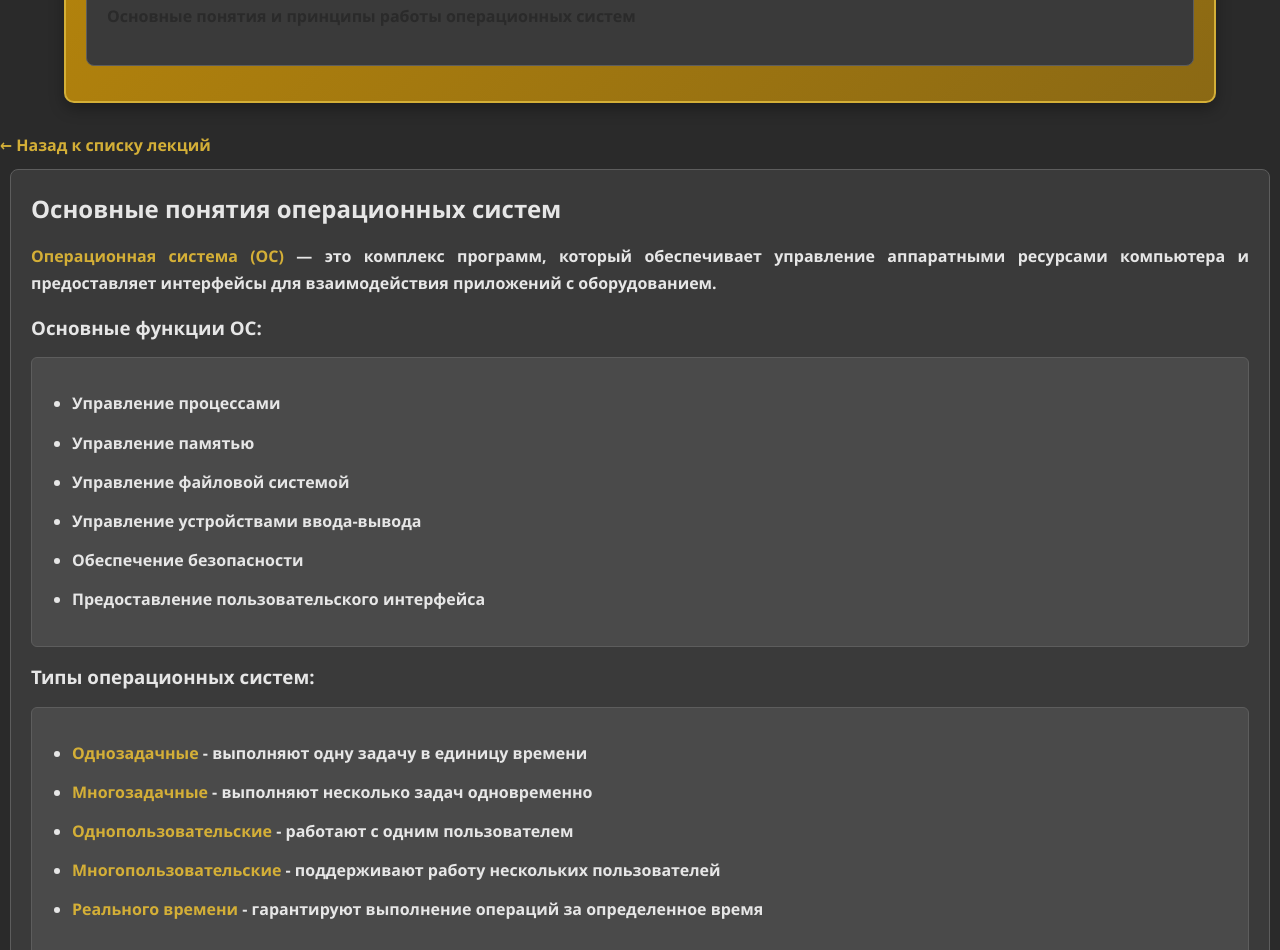
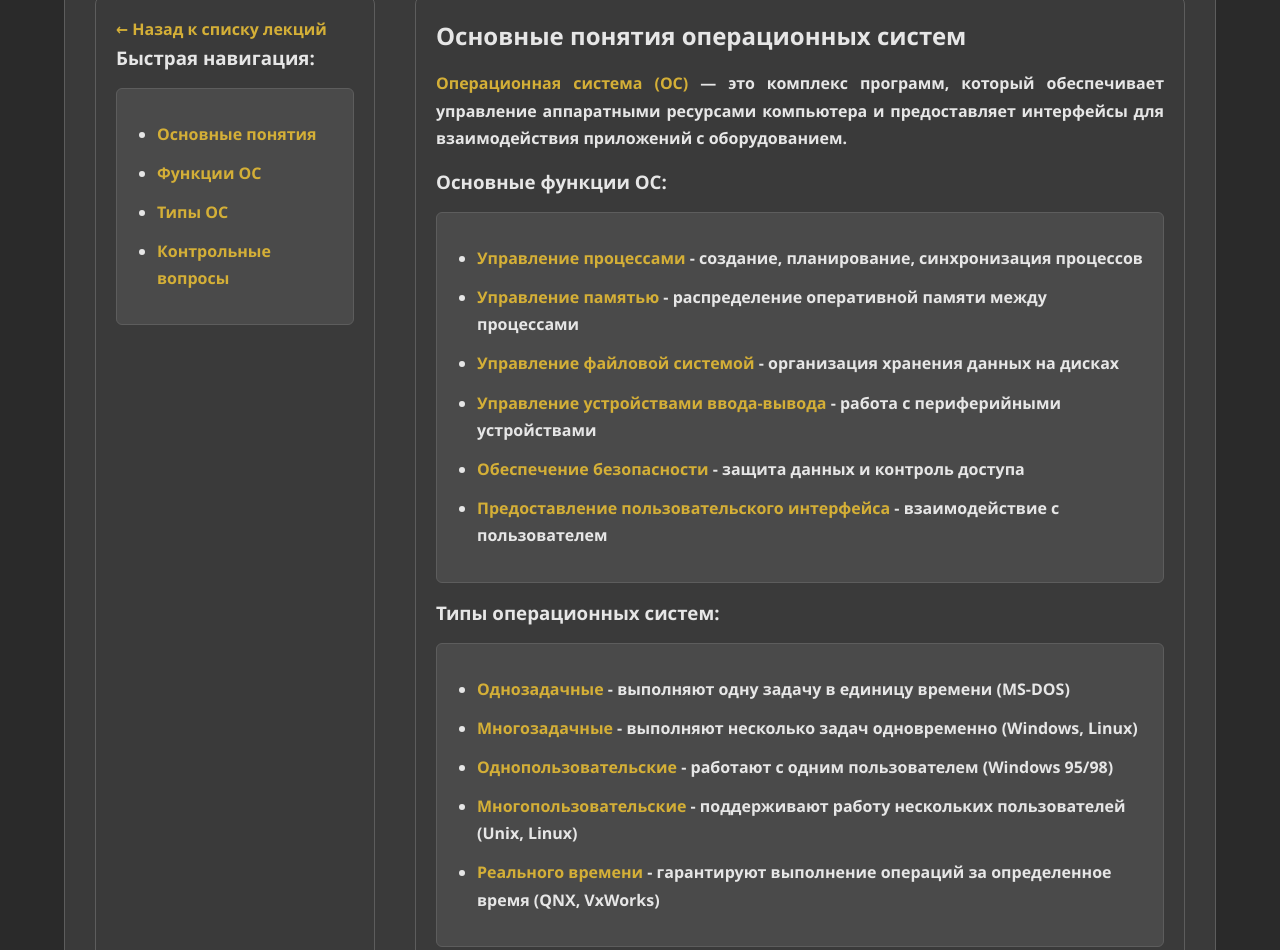
Before and after one commit to lavrinovaa23-prog/Operating-systems, a plain HTML site: page mdk0501/lectures/lecture1.html in a window 1280 px wide. Shown: the part 243-1193 px from the top of the page. Drawn offline with Linux system fonts and the light colour scheme; files that its build step writes are made by us from their sources.

Commit message:
Update lecture1.html

```diff
--- a/mdk0501/lectures/lecture1.html
+++ b/mdk0501/lectures/lecture1.html
@@ -4,44 +4,50 @@
     <meta charset="UTF-8">
     <meta name="viewport" content="width=device-width, initial-scale=1.0">
     <title>Лекция 1 - Введение в ОС</title>
-    <link rel="stylesheet" href="../style.css">
+    <link rel="stylesheet" href="/style.css">
 </head>
 <body>
     <header>
-        <div class="container">
-            <h1>Лекция 1: Введение в операционные системы</h1>
-            <p>Основные понятия и принципы работы операционных систем</p>
-        </div>
+        <h1>Лекция 1: Введение в операционные системы</h1>
     </header>
 
-    <main class="container">
-        <a href="../index.html" class="back-btn">← Назад к списку лекций</a>
+    <div class="cont">
+        <div class="item1">
+            <a href="/mdk0501/index.html" class="back-btn">← Назад к списку лекций</a>
+            <h3>Быстрая навигация:</h3>
+            <ul>
+                <li><a href="#basic-concepts">Основные понятия</a></li>
+                <li><a href="#functions">Функции ОС</a></li>
+                <li><a href="#types">Типы ОС</a></li>
+                <li><a href="#questions">Контрольные вопросы</a></li>
+            </ul>
+        </div>
 
-        <div class="lecture-content">
-            <h2>Основные понятия операционных систем</h2>
+        <div class="item2">
+            <h2 id="basic-concepts">Основные понятия операционных систем</h2>
 
             <p><strong>Операционная система (ОС)</strong> — это комплекс программ, который обеспечивает управление аппаратными ресурсами компьютера и предоставляет интерфейсы для взаимодействия приложений с оборудованием.</p>
 
-            <h3>Основные функции ОС:</h3>
+            <h3 id="functions">Основные функции ОС:</h3>
             <ul>
-                <li>Управление процессами</li>
-                <li>Управление памятью</li>
-                <li>Управление файловой системой</li>
-                <li>Управление устройствами ввода-вывода</li>
-                <li>Обеспечение безопасности</li>
-                <li>Предоставление пользовательского интерфейса</li>
+                <li><strong>Управление процессами</strong> - создание, планирование, синхронизация процессов</li>
+                <li><strong>Управление памятью</strong> - распределение оперативной памяти между процессами</li>
+                <li><strong>Управление файловой системой</strong> - организация хранения данных на дисках</li>
+                <li><strong>Управление устройствами ввода-вывода</strong> - работа с периферийными устройствами</li>
+                <li><strong>Обеспечение безопасности</strong> - защита данных и контроль доступа</li>
+                <li><strong>Предоставление пользовательского интерфейса</strong> - взаимодействие с пользователем</li>
             </ul>
 
-            <h3>Типы операционных систем:</h3>
+            <h3 id="types">Типы операционных систем:</h3>
             <ul>
-                <li><strong>Однозадачные</strong> - выполняют одну задачу в единицу времени</li>
-                <li><strong>Многозадачные</strong> - выполняют несколько задач одновременно</li>
-                <li><strong>Однопользовательские</strong> - работают с одним пользователем</li>
-                <li><strong>Многопользовательские</strong> - поддерживают работу нескольких пользователей</li>
-                <li><strong>Реального времени</strong> - гарантируют выполнение операций за определенное время</li>
+                <li><strong>Однозадачные</strong> - выполняют одну задачу в единицу времени (MS-DOS)</li>
+                <li><strong>Многозадачные</strong> - выполняют несколько задач одновременно (Windows, Linux)</li>
+                <li><strong>Однопользовательские</strong> - работают с одним пользователем (Windows 95/98)</li>
+                <li><strong>Многопользовательские</strong> - поддерживают работу нескольких пользователей (Unix, Linux)</li>
+                <li><strong>Реального времени</strong> - гарантируют выполнение операций за определенное время (QNX, VxWorks)</li>
             </ul>
 
-            <h2>Контрольные вопросы:</h2>
+            <h2 id="questions">Контрольные вопросы:</h2>
             <ol>
                 <li>Что такое операционная система и какие основные функции она выполняет?</li>
                 <li>Какие типы операционных систем вы знаете?</li>
@@ -50,12 +56,6 @@
                 <li>Для каких целей используются операционные системы реального времени?</li>
             </ol>
         </div>
-    </main>
-
-    <footer>
-        <div class="container">
-            <p>&copy; 2024 Курс по операционным системам</p>
-        </div>
-    </footer>
+    </div>
 </body>
 </html>
```
